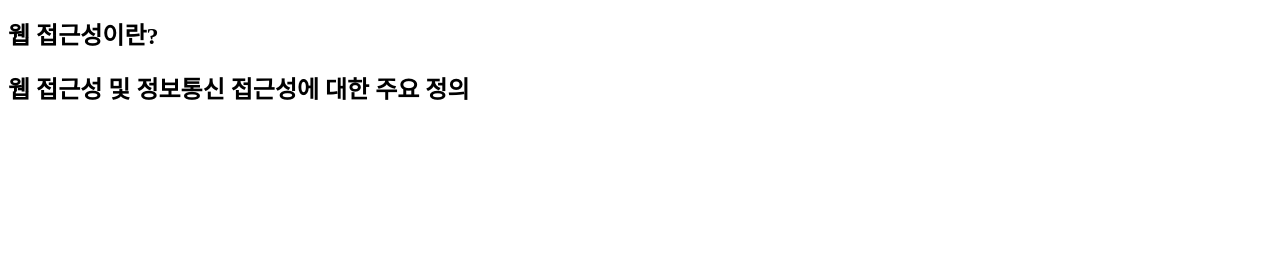
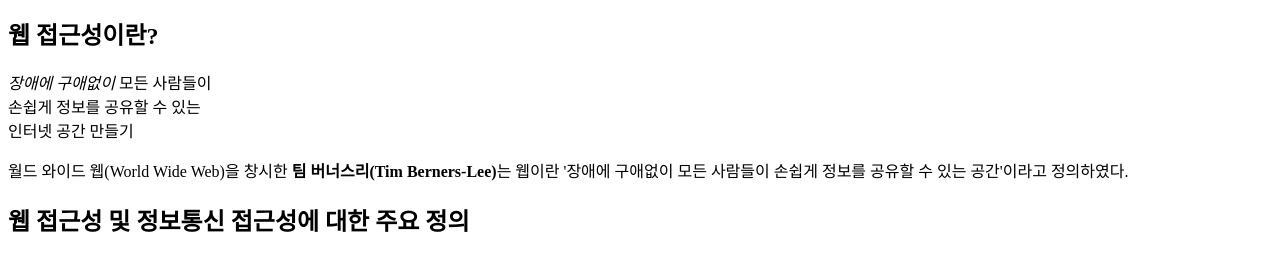
Before and after one commit to EunsungGIT/gitTestRepository, a plain HTML site: page first.html in a window 1280 px wide. Shown: the part 427-698 px from the top of the page. Drawn offline with Linux system fonts and the light colour scheme.

Commit message:
p, em, storng Tag

```diff
--- a/first.html
+++ b/first.html
@@ -19,6 +19,12 @@
         <!-- 본문 페이지 시작 -->
         <h1>웹 접근성 개요</h1>
         <h2>웹 접근성이란?</h2>
+        <p><em>장애에 구애없이</em> 모든 사람들이<br>
+            손쉽게 정보를 공유할 수 있는<br>
+            인터넷 공간 만들기
+        </p>
+        <p>월드 와이드 웹(World Wide Web)을 창시한 <strong>팀 버너스리(Tim Berners-Lee)</strong>는 웹이란 '장애에 구애없이 모든 사람들이 손쉽게 정보를 공유할 수 있는 공간'이라고 정의하였다.
+        </p>
         <h2>웹 접근성 및 정보통신 접근성에 대한 주요 정의</h2>
     </body>
 </html>
```
Also changed, not shown: memo.txt.
